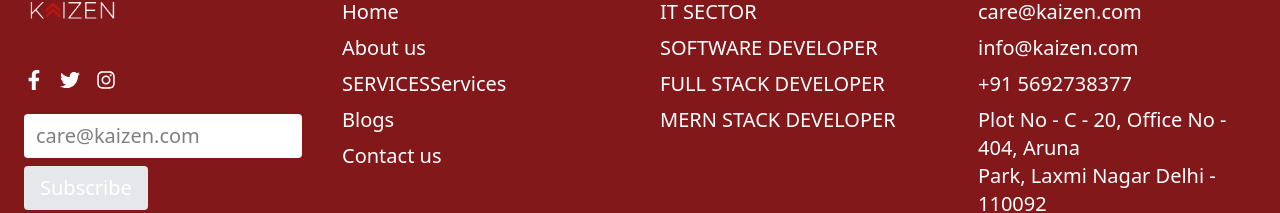
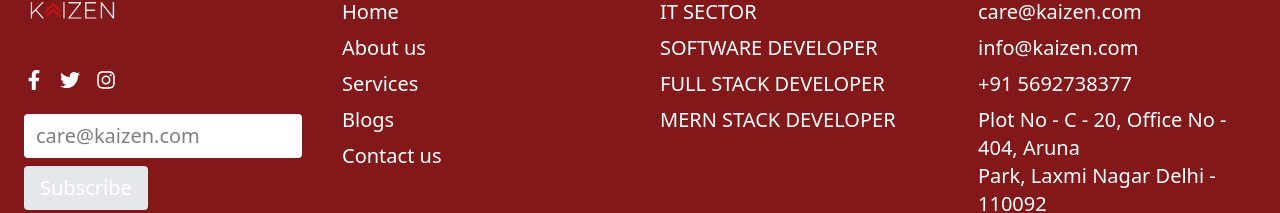
Before and after one commit to edigitify/Kaizen, a React (Vite) app: page /partner in a window 1280 px wide. Shown: the part 122-335 px from the top of the page. Built offline with nearby package versions, Linux system fonts and the light colour scheme.

Commit message:
error solve

```diff
--- a/src/pages/Footer.jsx
+++ b/src/pages/Footer.jsx
@@ -46,7 +46,7 @@ const Footer = () => {
               <Link to="/about">About us</Link>
             </li>
             <li>
-              {" "}SERVICES
+              {" "}
               <Link to="/services">Services</Link>{" "}
             </li>
 
```
